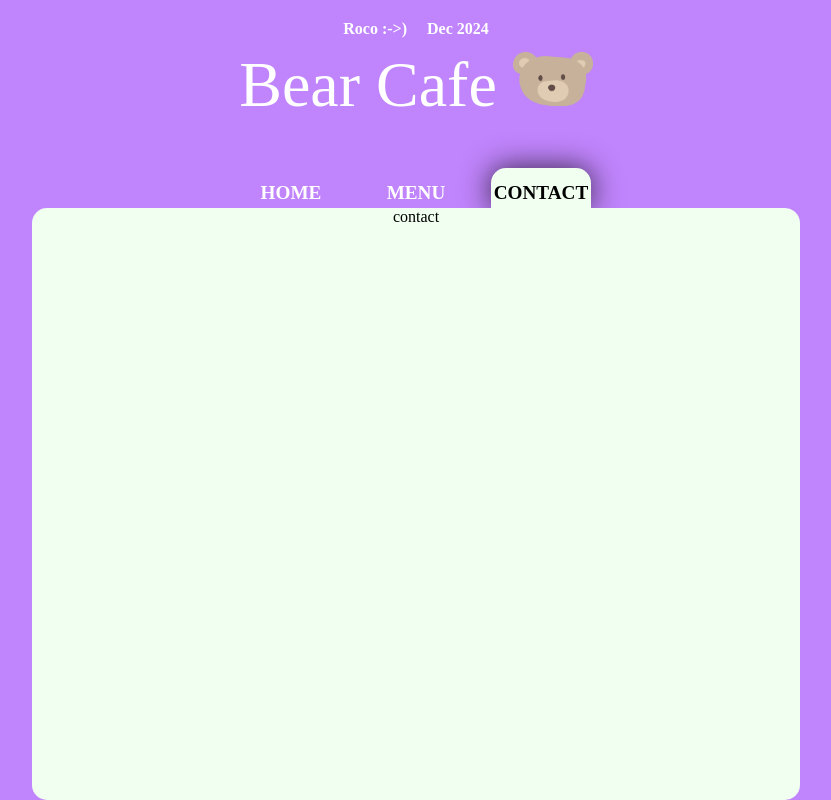
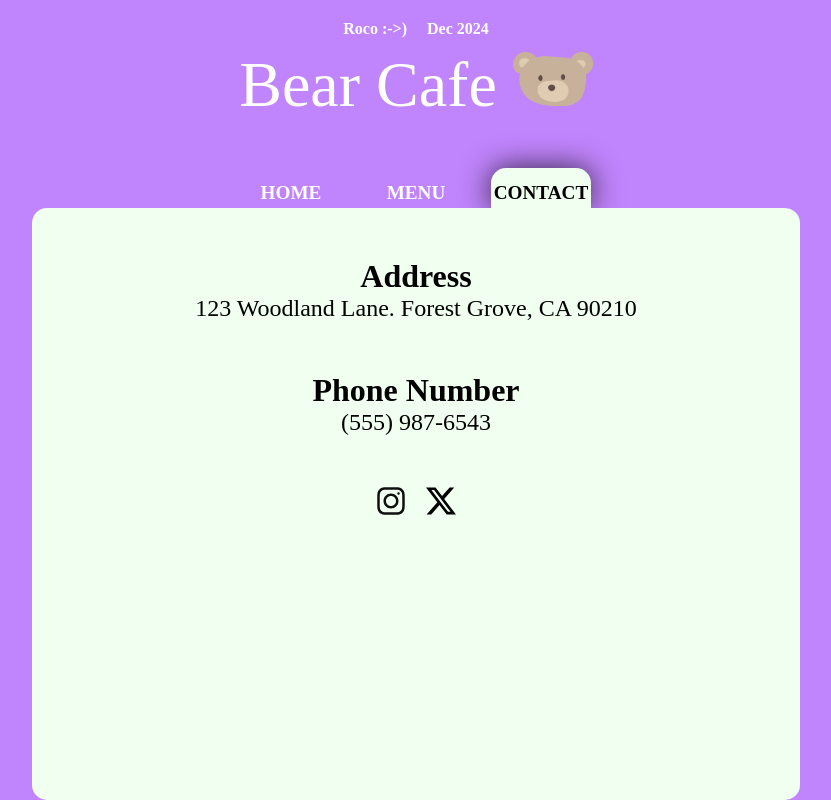
Before and after one commit to rococorbalan/restaurant-page, a website built with webpack: page src/template.html in a window 1280 px wide. Both pictures are taken after a click on the button "CONTACT". Shown: the whole page, without its empty margins (224-1055 px from the left). Built offline with nearby package versions, Linux system fonts and the light colour scheme; a web font is replaced by a local one.

Commit message:
Add contact body and images.

```diff
--- a/src/modules/contact.js
+++ b/src/modules/contact.js
@@ -1,8 +1,51 @@
 // contact.js
+import instagram from "../images/instagram.svg"
+import twitter from "../images/twitter-x.svg"
+
 function changeToContact(element, button){
-    const body = document.createElement("div")
-    body.textContent = "contact"
-    element.appendChild(body);
+    const contactBody = document.createElement("div")
+    contactBody.classList.add("contact-body")
+
+    const addressTitle = document.createElement("div")
+    addressTitle.textContent = "Address"
+    addressTitle.classList.add("content-title");
+
+    const address = document.createElement("div")
+    address.textContent = "123 Woodland Lane. Forest Grove, CA 90210"
+    address.classList.add("content-body");
+
+    const addressDiv = document.createElement("div");
+    addressDiv.appendChild(addressTitle);
+    addressDiv.appendChild(address);
+
+    const phoneTitle = document.createElement("div")
+    phoneTitle.classList.add("content-title");
+    phoneTitle.textContent = "Phone Number"
+
+    const phoneNumber = document.createElement("div")
+    phoneNumber.textContent = "(555) 987-6543"
+    phoneNumber.classList.add("content-body");
+
+    const phoneDiv = document.createElement("div");
+    phoneDiv.appendChild(phoneTitle);
+    phoneDiv.appendChild(phoneNumber);
+
+    const socials = document.createElement("div");
+    socials.classList.add("socials")
+
+    const instagramLogo = document.createElement("img")
+    instagramLogo.src = instagram;
+    const twitterLogo = document.createElement("img")
+    twitterLogo.src = twitter;
+
+    socials.appendChild(instagramLogo);
+    socials.appendChild(twitterLogo);
+
+    contactBody.appendChild(addressDiv);
+    contactBody.appendChild(phoneDiv);
+    contactBody.appendChild(socials);
+
+    element.appendChild(contactBody);
 
     button.classList.add("contact");
 }
--- a/src/styles.css
+++ b/src/styles.css
@@ -93,13 +93,13 @@ nav button {
     font-family: "Funnel Sans", 'Times New Roman', Times, serif;
 }
 
-#content .content-title {
+#content .content-title{
     font-size: 2rem;
     font-weight: 700;
     margin-top: 50px;
 }
 
-#content .content-body {
+.content-body {
     font-size: 1.5rem;
     font-weight: 500;
     margin: 50px 50px;
@@ -145,6 +145,29 @@ nav button {
 
 .element-title {
     font-weight: 800;
+    font-size: 1.1rem;
+}
+
+.contact-body {
+    text-align: center;
+}
+
+.contact-body .content-body {
+    margin: 0;
+}
+
+.socials {
+    display: flex;
+    justify-content: center;
+    gap: 20px;
+
+    margin-top: 50px;
+}
+
+.socials img {
+    width: 30px;
+    height: auto;
+    cursor: pointer;
 }
 
 button.menu, button.home, button.contact{
```
Also changed, not shown: src/images/instagram.svg (added), src/images/twitter-x.svg (added).
